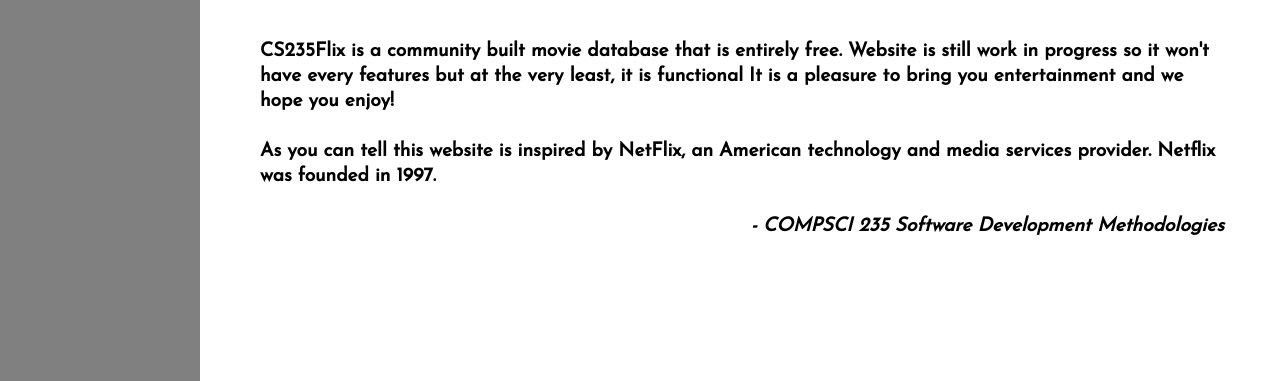
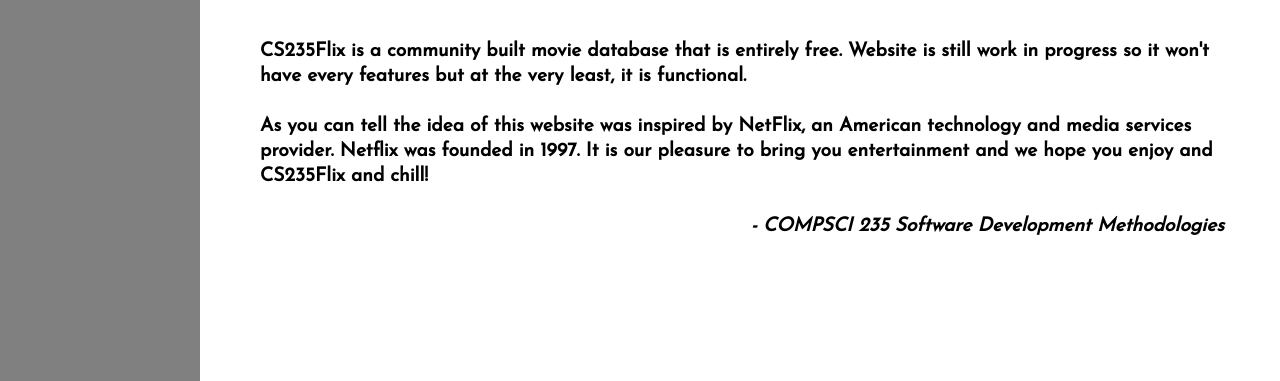
Before and after one commit to lcw1301/CS235Flix-part-2, a Flask app: page / in a window 1280 px wide. Shown: the part 222-603 px from the top of the page. Run offline with Flask 2, Linux system fonts and the light colour scheme.

Commit message:
update home page description

```diff
--- a/movie_app/templates/home.html
+++ b/movie_app/templates/home.html
@@ -10,13 +10,13 @@
     <br>
     <p>
         CS235Flix is a community built movie database that is entirely free.
-        Website is still work in progress so it won't have every features but at the very least, it is functional
-        It is a pleasure to bring you entertainment and we hope you enjoy!
+        Website is still work in progress so it won't have every features but at the very least, it is functional.
     </p>
     <br>
     <p>
-        As you can tell this website is inspired by NetFlix, an American technology and media services provider.
+        As you can tell the idea of this website was inspired by NetFlix, an American technology and media services provider.
         Netflix was founded in 1997.
+        It is our pleasure to bring you entertainment and we hope you enjoy and CS235Flix and chill!
     </p>
     <br>
     <p style="text-align: right; font-style: italic;">
```
